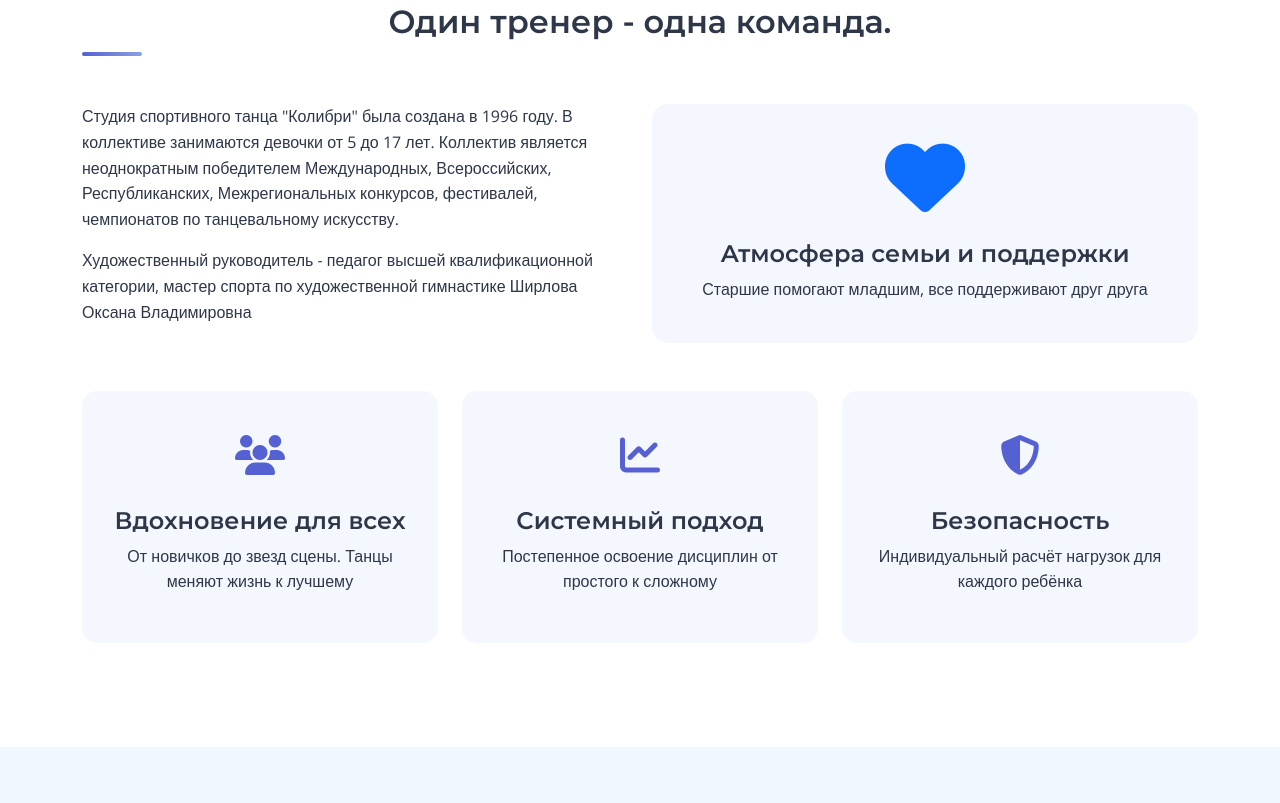
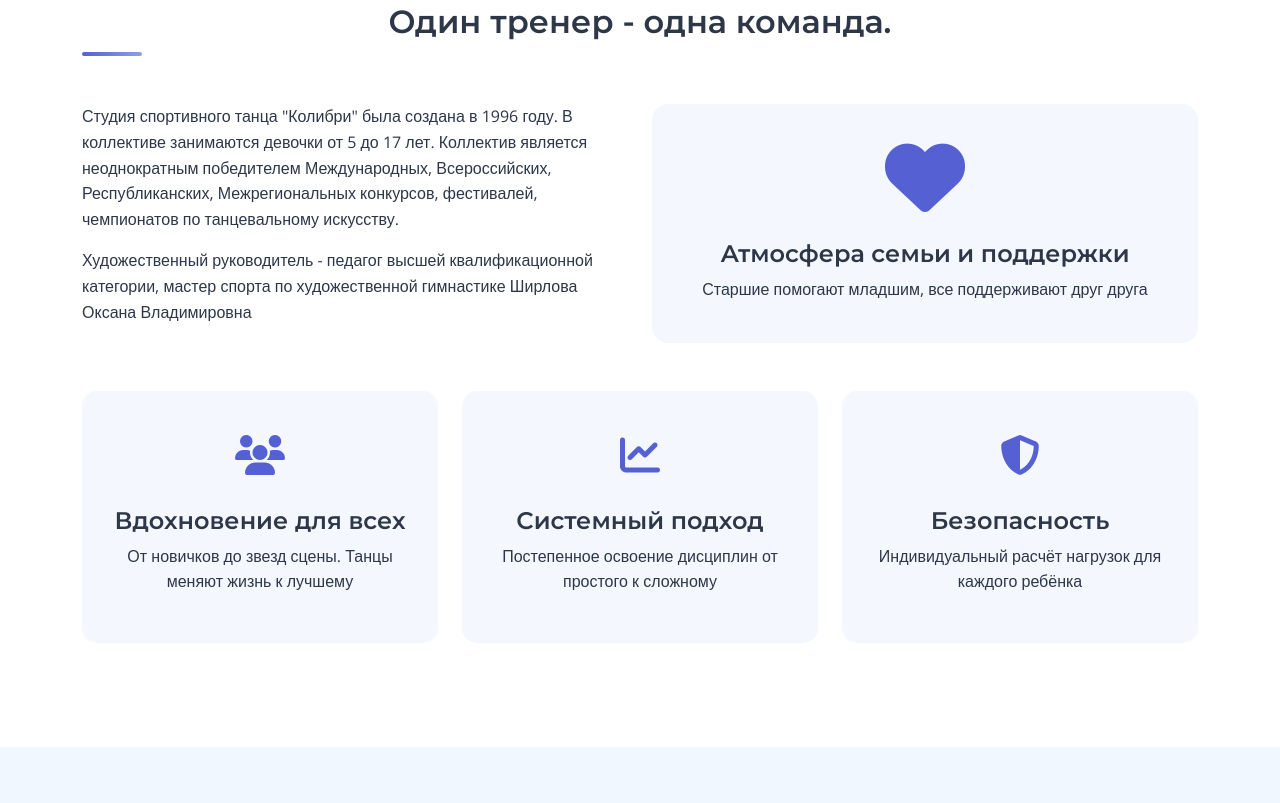
Before and after one commit to allived145/SSTKolibri, a plain HTML site: page index.html in a window 1280 px wide. Shown: the part 797-1600 px from the top of the page. Drawn offline with nearby package versions, Linux system fonts and the light colour scheme.

Commit message:
Update style.css

```diff
--- a/css/style.css
+++ b/css/style.css
@@ -216,6 +216,10 @@ h1, h2, h3, h4, h5, h6 {
     height: 4px;
     background: linear-gradient(90deg, var(--primary), var(--secondary));
     border-radius: 2px;
+}
+
+.text-primary {
+    color: var(--primary) !important;
 }
 
 .text-center .section-title:after {
```
